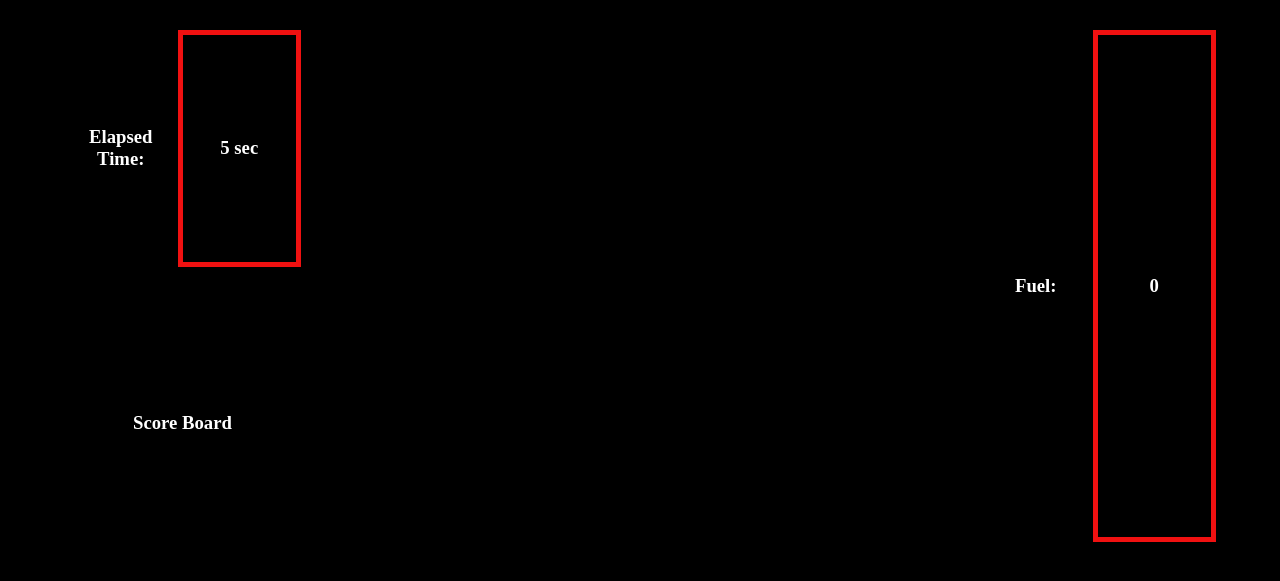
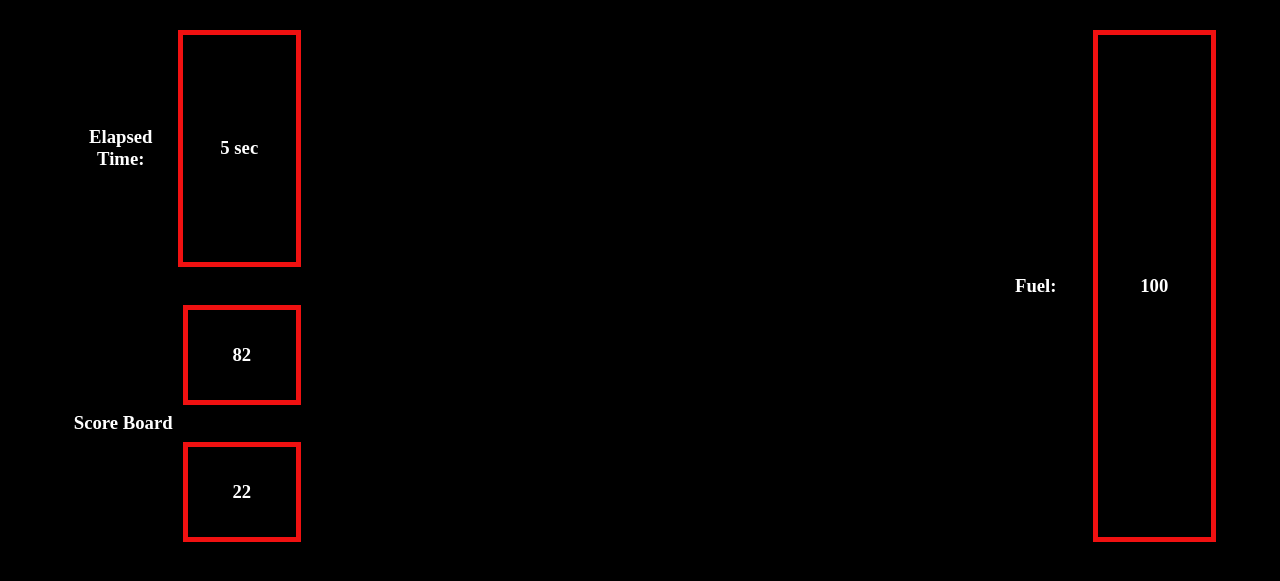
Before and after one commit to Manodiestra/lunar-landar-vanila-js, a plain HTML site: page game.html in a window 1280 px wide. Shown: the part 79-660 px from the top of the page. Drawn offline with Linux system fonts and the light colour scheme.

Commit message:
end of day

```diff
--- a/scripts/driver.js
+++ b/scripts/driver.js
@@ -31,13 +31,17 @@ MyGame.main = (function(graphics, input) {
   }
 
   let myKeyboard = input.Keyboard();
-  let lander = graphics.Texture( {
-    image : 'assets/lander.png',
-    center : { x : 100, y : 100 },
-    width : 80, height : 80,
-    rotation : 0,
-    moveRate : 200,            // pixels per second
-    rotateRate : 3.14159    // Radians per second
+  let lander = graphics.Texture({
+    image: 'assets/lander.png',
+    center: {x: 100, y: 100},
+    width: 80,
+    height: 80,
+    rotation: 0,
+    moveRate: 200,            // pixels per second
+    rotateRate: 3.14159,    // Radians per second
+    verticalVector: 0,
+    horizontalVector: 0,
+    timePassed: 0,
   });
   // Process the registered input handlers here.
   function processInput(elapsedTime) {
@@ -48,6 +52,8 @@ MyGame.main = (function(graphics, input) {
     if (!gameOver) {
       screenTimeValue.innerText = Math.floor(
         (performance.now() - startTime) / 1000) + ' sec';
+      fuelDisplay.innerText = fuel;
+
     }
   }
   // Render function
@@ -57,18 +63,22 @@ MyGame.main = (function(graphics, input) {
   }
   // the Game Loop
   function gameLoop(time) {
+    if (!gameLoaded) {
+      // initial game settup
+      makeScoreBoard();
+    }
     let elapsedTime = time - lastTimeStamp;
     lastTimeStamp = time;
     processInput(elapsedTime);
     update(elapsedTime);
     render();
+    if (!gameLoaded) {
+      gameLoaded = true;
+    }
     requestAnimationFrame(gameLoop);
   };
   // Create the keyboard input handler
-  myKeyboard.registerCommand('a', lander.moveLeft);
-  myKeyboard.registerCommand('d', lander.moveRight);
   myKeyboard.registerCommand('w', lander.moveUp);
-  myKeyboard.registerCommand('s', lander.moveDown);
   myKeyboard.registerCommand('q', lander.rotateLeft);
   myKeyboard.registerCommand('e', lander.rotateRight);
   // INICIATE!
--- a/scripts/old_driver.js
+++ b/scripts/old_driver.js
@@ -11,7 +11,7 @@ let difficulty = gameDifficulty[selectedDifficulty];
 let fuel = 100;
 let screenTimeValue = document.getElementById('timeValue');
 let scoreBoard = document.getElementById('leaderBoard');
-let allScores = [];
+let allScores = [82, 22];
 let fuelDisplay = document.getElementById('fuelValue');
 let gameOver = false;
 
@@ -28,6 +28,7 @@ let gameOver = false;
 
 
 function makeScoreBoard() {
+  console.log('MAKE BOARD');
   scoreBoard.innerHTML = null;
   allScores.sort(function(a, b){return b-a});
   let number = allScores.length;
@@ -67,7 +68,7 @@ function gameLoop() {
   render();
 
   if (!gameLoaded) {
-    mazeLoaded = true;
+    gameLoaded = true;
   }
   requestAnimationFrame(gameLoop);
 }
--- a/styles/style.css
+++ b/styles/style.css
@@ -74,6 +74,13 @@
   vertical-align: middle;
   justify-content: center;
 }
+#leaderBoard {
+  display: flex;
+  flex: 1;
+  flex-direction: column;
+  margin: 0;
+  padding: 0;
+}
 span.clear {
   clear: left;
   display: block;
```
